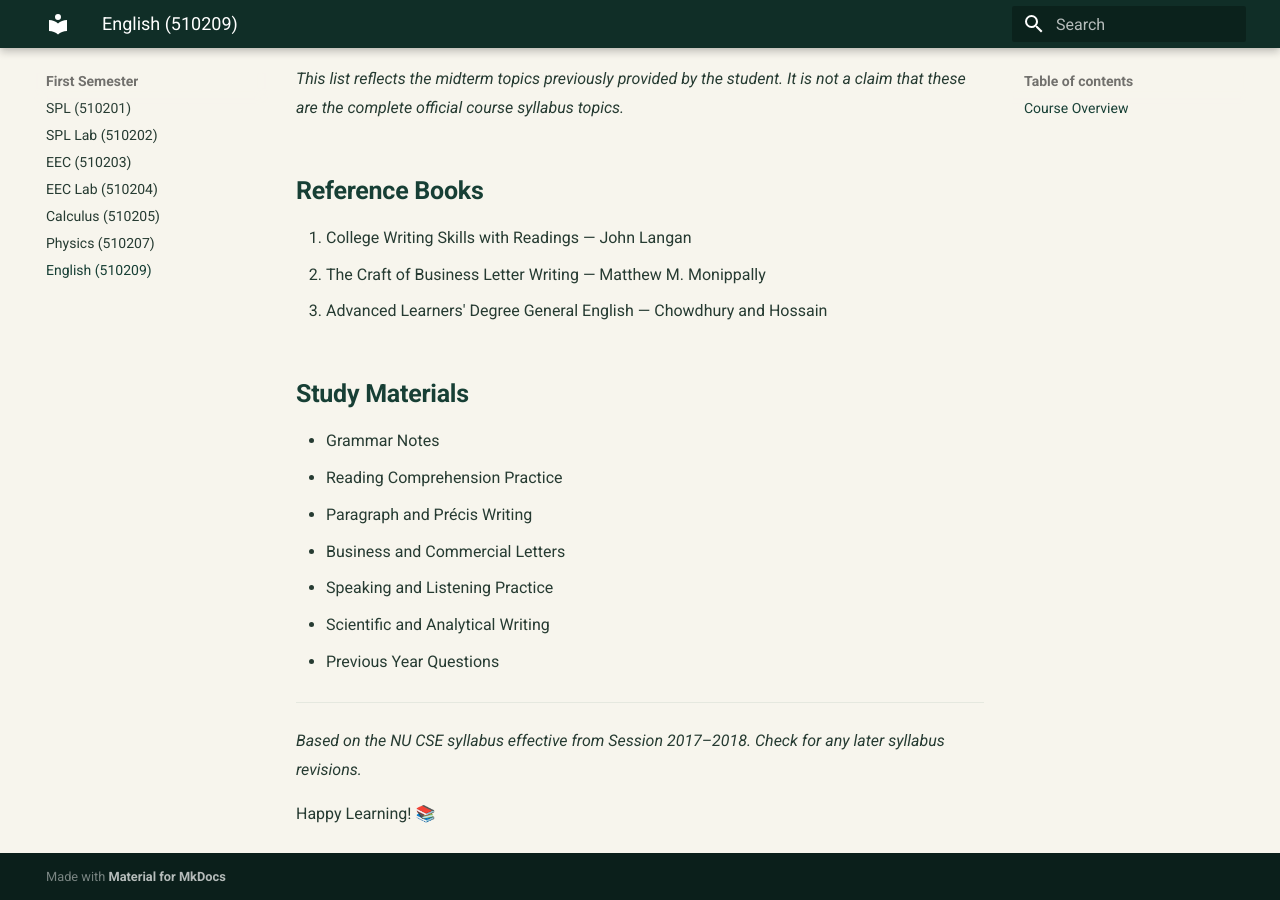
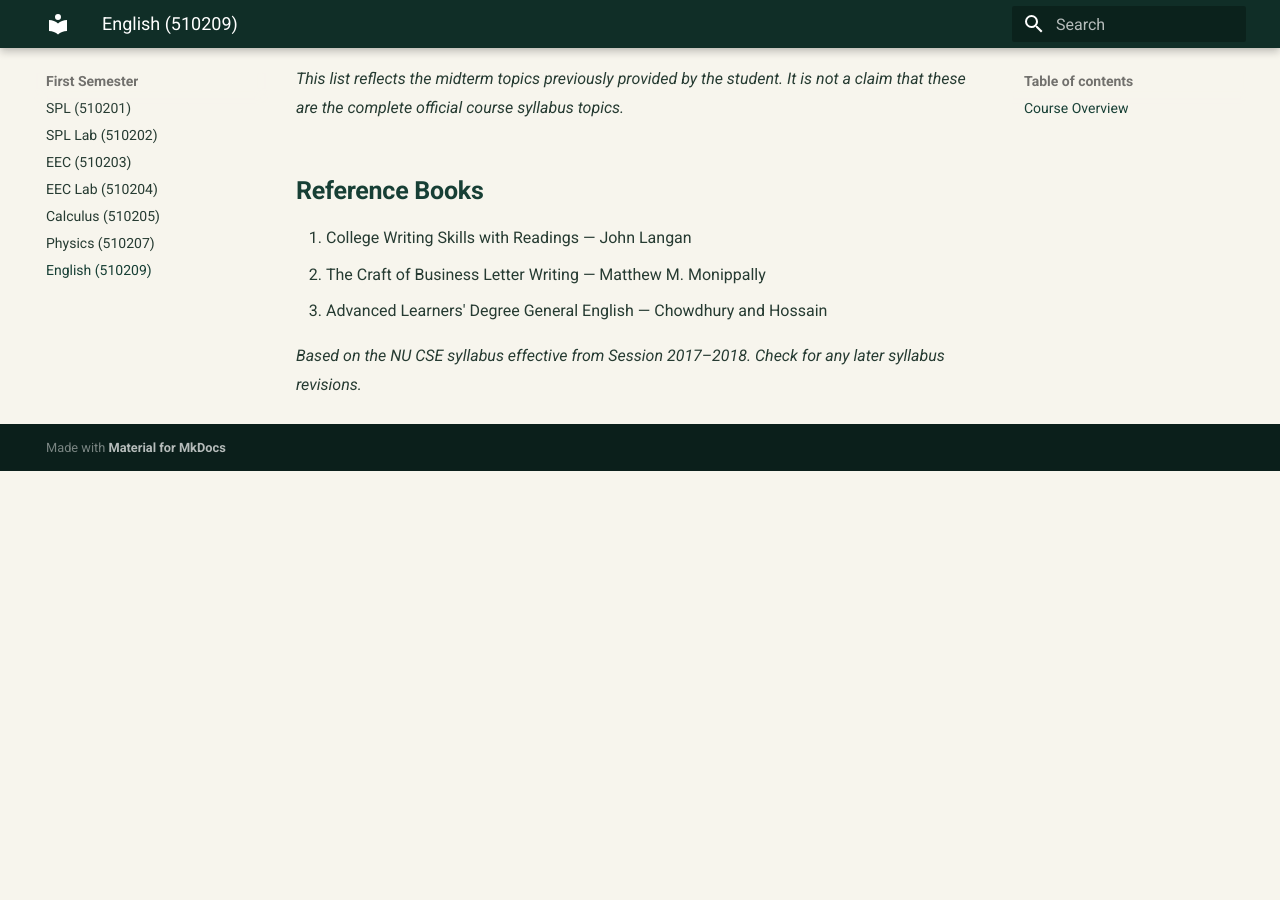
Before and after one commit to taimiyatahsin0-png/nu-cse-notes-store, an MkDocs documentation site: the page built from docs/subjects/eng/index.md, in a window 1280 px wide and 900 px high, scrolled down 3396 px. Built offline with MkDocs 1.6.1 and Material for MkDocs 9.7.7, drawn with Linux system fonts in a browser that asks for light colours; after the commit the page ends 3867 px from its top, so only the background shows below that; some of the changed text lies outside the part shown.

Commit message:
Refine site copy and remove generic labels

```diff
--- a/docs/subjects/eng/index.md
+++ b/docs/subjects/eng/index.md
@@ -8,7 +8,7 @@
 **Credits:** 3.0
 **Marks:** 80
 **Class Hours:** 45
-**Semester:** First Year – First Semester
+**Semester:** CSE First Semester
 
 ## Course Overview
 
@@ -108,18 +108,4 @@ Reading Comprehension; Articles; Correct Form of Verbs; Conjunctions; Correct Se
 2. The Craft of Business Letter Writing — Matthew M. Monippally
 3. Advanced Learners' Degree General English — Chowdhury and Hossain
 
-## Study Materials
-
-- Grammar Notes
-- Reading Comprehension Practice
-- Paragraph and Précis Writing
-- Business and Commercial Letters
-- Speaking and Listening Practice
-- Scientific and Analytical Writing
-- Previous Year Questions
-
----
-
 *Based on the NU CSE syllabus effective from Session 2017–2018. Check for any later syllabus revisions.*
-
-Happy Learning! 📚
```
